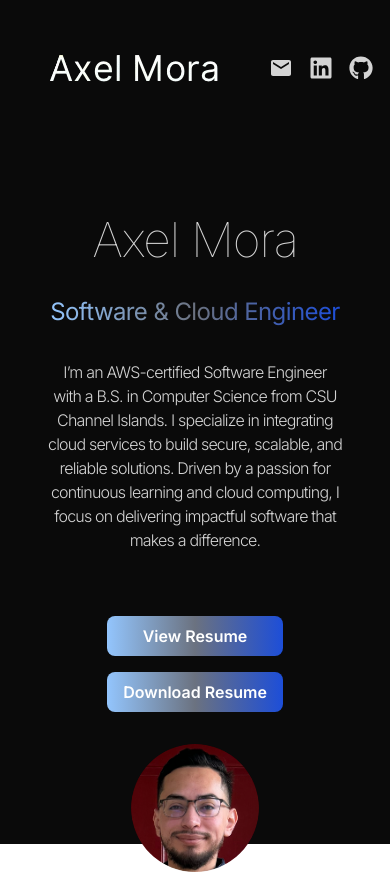
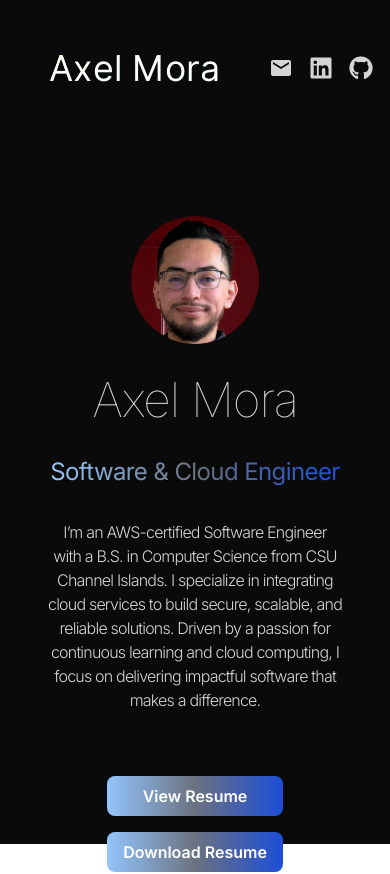
Before and after one commit to AxelMoraCastanon/AxelPortfolioWebsite, a React (Vite) app in the folder AxelPortfolioWebsite/: page / in a window 390 px wide. Shown: the top 874 px of the page. Built offline with nearby package versions, Linux system fonts and the light colour scheme.

Commit message:
animated the introduction section using Framer Motion

```diff
--- a/AxelPortfolioWebsite/src/components/Hero.jsx
+++ b/AxelPortfolioWebsite/src/components/Hero.jsx
@@ -1,30 +1,65 @@
 import { HERO_CONTENT } from "../constants";
 import profilePicture from "../assets/AxelMoraProfilePicture.png";
 import AxelMoraResume from "../../public/AxelMoraResume.pdf"; // Import PDF
+import { motion } from "framer-motion";
+
+const container = (delay) => ({
+  hidden: { x: -100, opacity: 0 },
+  visible: {
+    x: 0,
+    opacity: 1,
+    transition: { duration: 0.5, delay: delay },
+  },
+});
 
 const Hero = () => {
   return (
     <div className="border-b border-neutral-900 pb-8 lg:pb-16">
       <div className="flex flex-wrap">
-        {/* Left Section: Name, Role, Content */}
-        <div className="w-full lg:w-1/2 px-4 lg:px-8">
+        {/* Profile Picture Section - Display First on Mobile */}
+        <div className="w-full lg:w-1/2 lg:p-8 order-1 lg:order-2 mb-8 lg:mb-0">
+          <div className="flex justify-center">
+            <motion.img
+              initial={{ x: 100, opacity: 0 }}
+              animate={{ x: 0, opacity: 1 }}
+              transition={{ duration: 1, delay: 1.2 }}
+              src={profilePicture}
+              alt="Axel Mora"
+              className="w-32 h-32 sm:w-48 sm:h-48 lg:w-64 lg:h-64 rounded-full object-cover"
+            />
+          </div>
+        </div>
+
+        {/* Content Section - Display After Profile Picture on Mobile */}
+        <div className="w-full lg:w-1/2 px-4 lg:px-8 order-2 lg:order-1">
           <div className="flex flex-col items-center lg:items-start">
-            <h1
+            <motion.h1
+              variants={container(0)}
+              initial="hidden"
+              animate="visible"
               className="pb-8 text-5xl font-thin tracking-tight sm:text-6xl
                          lg:mt-16 lg:text-8xl"
             >
               Axel Mora
-            </h1>
-            <span
+            </motion.h1>
+            <motion.span
+              variants={container(0.5)}
+              initial="hidden"
+              animate="visible"
               className="bg-gradient-to-r from-blue-300 via-gray-500
                          to-blue-700 bg-clip-text text-2xl sm:text-3xl
                          tracking-tight text-transparent"
             >
               Software & Cloud Engineer
-            </span>
-            <p className="my-4 max-w-xl py-4 font-light tracking-tighter text-center lg:text-left">
+            </motion.span>
+            <motion.p
+              variants={container(1)}
+              initial="hidden"
+              animate="visible"
+              className="my-4 max-w-xl py-4 font-light tracking-tighter text-center lg:text-left"
+            >
               {HERO_CONTENT}
-            </p>
+            </motion.p>
 
             {/* Buttons for Resume */}
             <div className="mt-8 flex flex-col space-y-4 sm:space-y-0 sm:flex-row sm:space-x-4">
@@ -53,17 +88,6 @@ const Hero = () => {
             </div>
           </div>
         </div>
-
-        {/* Right Section: Profile Picture */}
-        <div className="w-full lg:w-1/2 lg:p-8 mt-8 lg:mt-0">
-          <div className="flex justify-center">
-            <img
-              src={profilePicture}
-              alt="Axel Mora"
-              className="w-32 h-32 sm:w-48 sm:h-48 lg:w-64 lg:h-64 rounded-full object-cover"
-            />
-          </div>
-        </div>
       </div>
     </div>
   );
```
